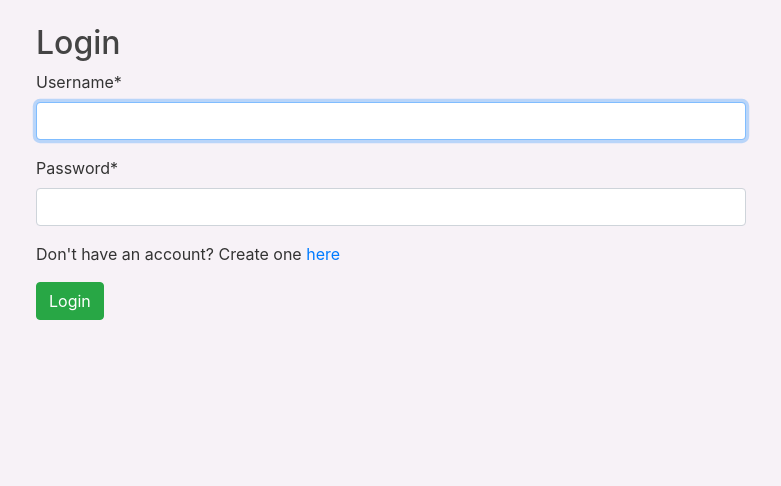
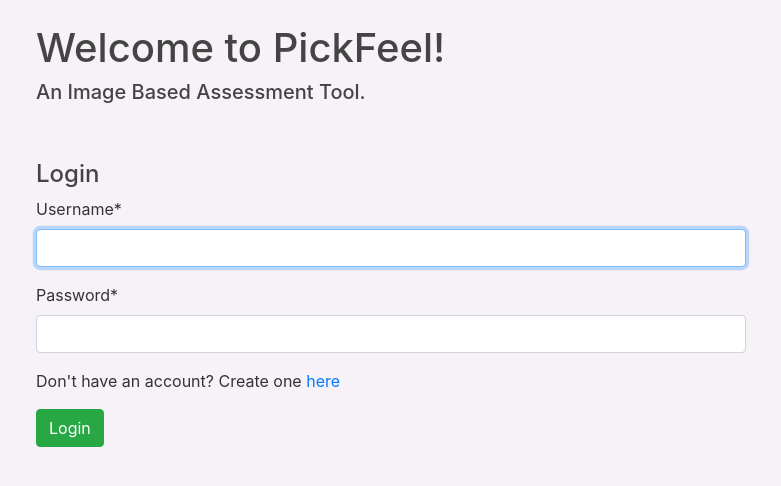
Before and after one commit to DomantasSniezkaUCD/PickFeel, a Django app: page /login/ in a window 1280 px wide. Shown: the part 56-542 px from the top of the page, without its empty margins (64-845 px from the left). Run offline with Django 3.2, Linux system fonts and the light colour scheme; some libraries are stand-ins or nearby versions.

Commit message:
minor changes

```diff
--- a/app_pickfeel/templates/registration/login.html
+++ b/app_pickfeel/templates/registration/login.html
@@ -3,8 +3,11 @@
 
 
 {% block content %}
+    <h1>Welcome to PickFeel!</h1>
+    <h5>An Image Based Assessment Tool.</h5>
+    <br><br>
     <form method="post" class="from-group">
-        <h2>Login</h2>
+        <h4>Login</h4>
         {% csrf_token %}
         {{ form|crispy}}
         <p>Don't have an account? Create one <a href="/register">here</a></p>
```
Also changed, not shown: db.sqlite3.
